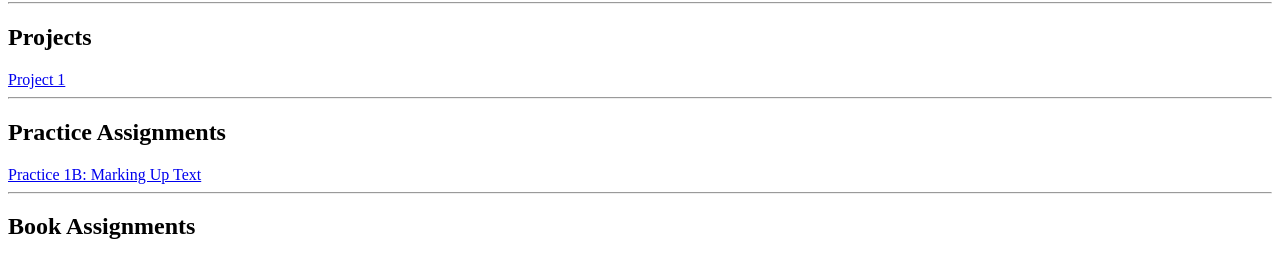
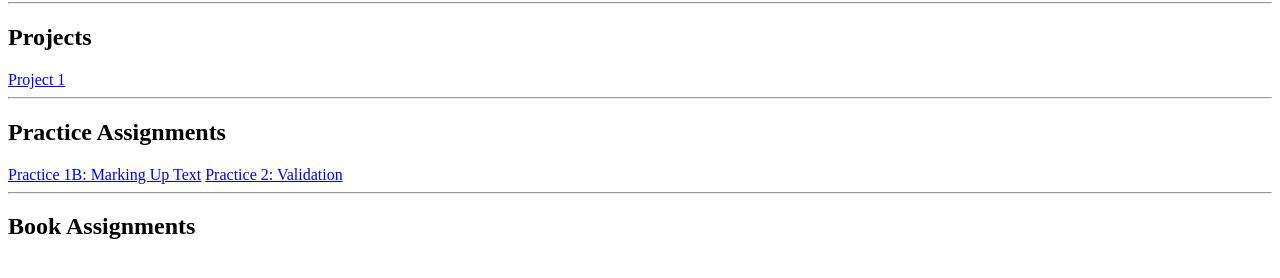
Before and after one commit to ShaDynasty22/INFO2420, a plain HTML site: page index.html in a window 1280 px wide. Shown: the part 78-356 px from the top of the page. Drawn offline with Linux system fonts and the light colour scheme.

Commit message:
Update index.html

```diff
--- a/index.html
+++ b/index.html
@@ -16,6 +16,7 @@
 <h2>Practice Assignments</h2>
 
 <a href="Practice Assignments/FAQ.html">Practice 1B: Marking Up Text</a>
+<a href="Practice Assignments/HTML2/cactus.html">Practice 2: Validation</a>
 
 <hr />
 <h2>Book Assignments</h2>
```
